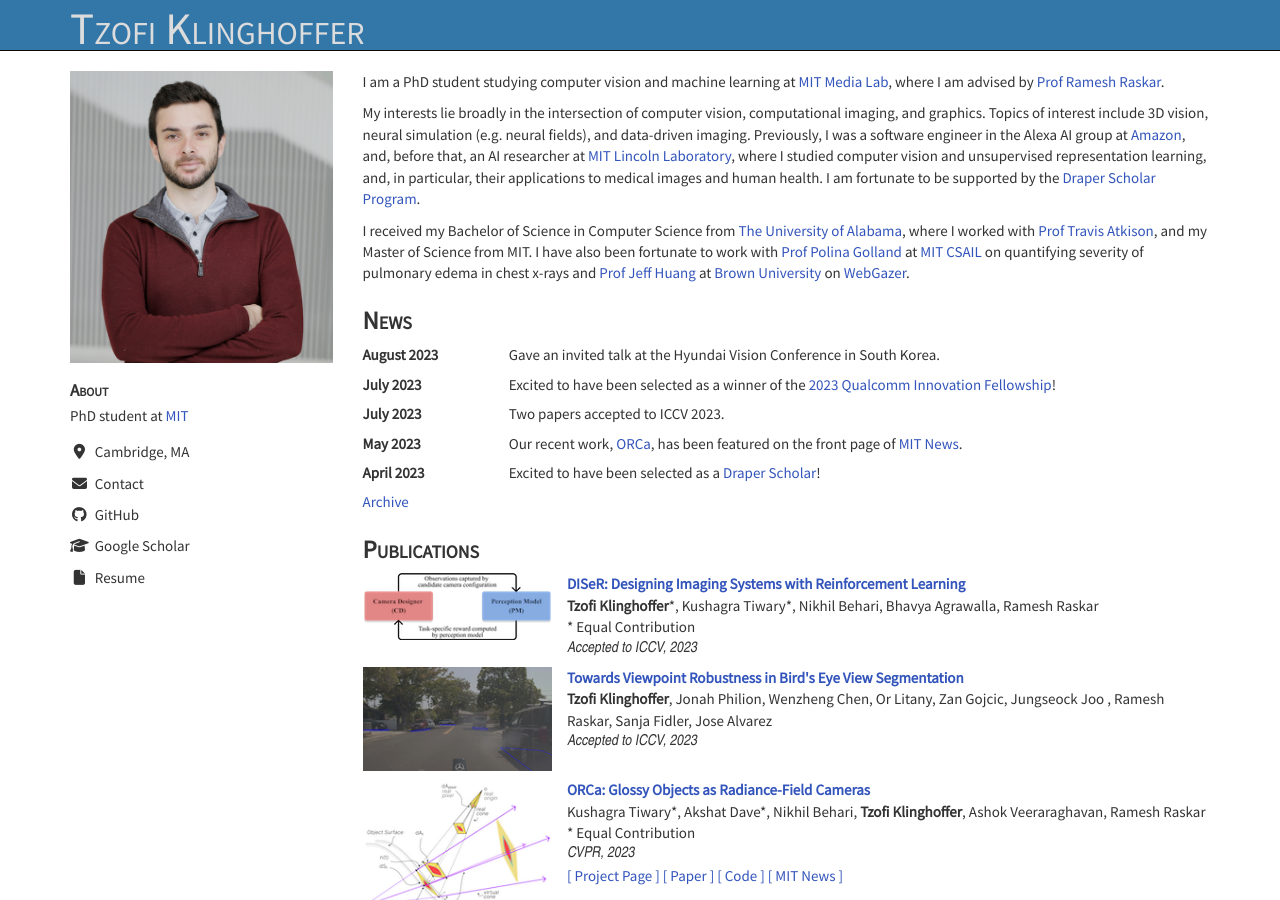
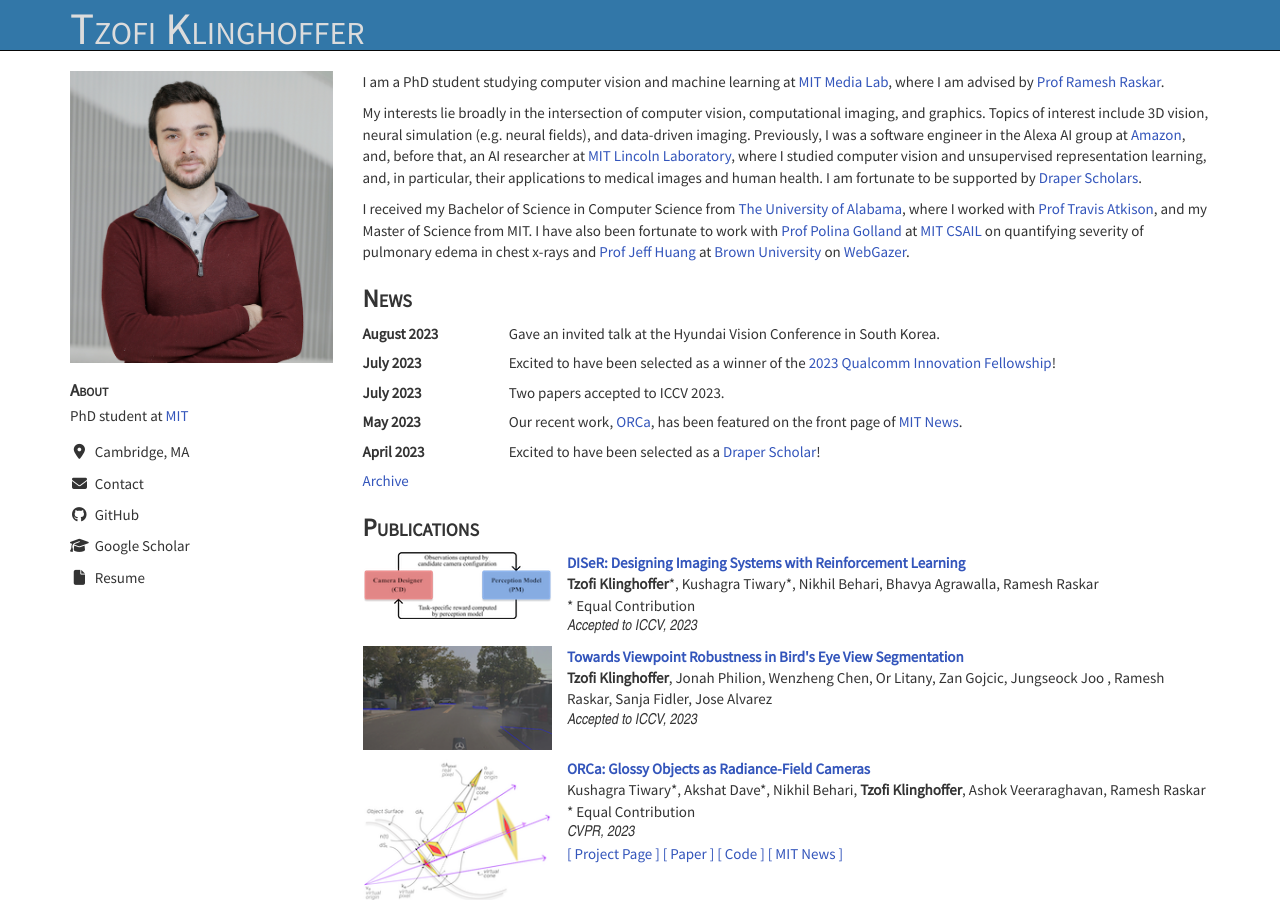
Before and after one commit to tzofi/tzofi.github.io, a Jekyll site: the page built from index.html, in a window 1280 px wide and 900 px high. Built offline with Jekyll 4.4.1, drawn with Linux system fonts in a browser that asks for light colours; nearby versions of some CDN libraries.

Commit message:
Update index.html

```diff
--- a/index.html
+++ b/index.html
@@ -8,7 +8,7 @@ layout: default
 	I am a PhD student studying computer vision and machine learning at <a target='_blank' href='https://www.media.mit.edu/'>MIT Media Lab</a>, where I am advised by <a target='_blank' href='https://www.media.mit.edu/people/raskar/overview/'>Prof Ramesh Raskar</a>.
     </p>
     <p>
-    My interests lie broadly in the intersection of computer vision, computational imaging, and graphics. Topics of interest include 3D vision, neural simulation (e.g. neural fields), and data-driven imaging. Previously, I was a software engineer in the Alexa AI group at <a target='_blank' href='https://www.amazon.science/'>Amazon</a>, and, before that, an AI researcher at <a target='_blank' href='https://www.ll.mit.edu/'>MIT Lincoln Laboratory</a>, where I studied computer vision and unsupervised representation learning, and, in particular, their applications to medical images and human health. I am fortunate to be supported by the <a target='_blank' href='https://www.draper.com/careers/scholar-program'>Draper Scholar Program</a>.
+    My interests lie broadly in the intersection of computer vision, computational imaging, and graphics. Topics of interest include 3D vision, neural simulation (e.g. neural fields), and data-driven imaging. Previously, I was a software engineer in the Alexa AI group at <a target='_blank' href='https://www.amazon.science/'>Amazon</a>, and, before that, an AI researcher at <a target='_blank' href='https://www.ll.mit.edu/'>MIT Lincoln Laboratory</a>, where I studied computer vision and unsupervised representation learning, and, in particular, their applications to medical images and human health. I am fortunate to be supported by <a target='_blank' href='https://www.draper.com/careers/scholar-program'>Draper Scholars</a>.
 	</p>
 	<p>
 	I received my Bachelor of Science in Computer Science from <a target='_blank' href='https://www.ua.edu/'>The University of Alabama</a>, where I worked with <a target='_blank' href='http://atkison.cs.ua.edu/'>Prof Travis Atkison</a>, and my Master of Science from MIT. I have also been fortunate to work with <a target='_blank' href='http://people.csail.mit.edu/polina/'>Prof Polina Golland</a> at <a target='_blank' href='https://www.csail.mit.edu/'>MIT CSAIL</a> on quantifying severity of pulmonary edema in chest x-rays and <a target='_blank' href='https://jeffhuang.com/'>Prof Jeff Huang</a> at <a target='_blank' href='https://www.brown.edu/'>Brown University</a> on <a target='_blank' href='https://webgazer.cs.brown.edu/'>WebGazer</a>.
```
